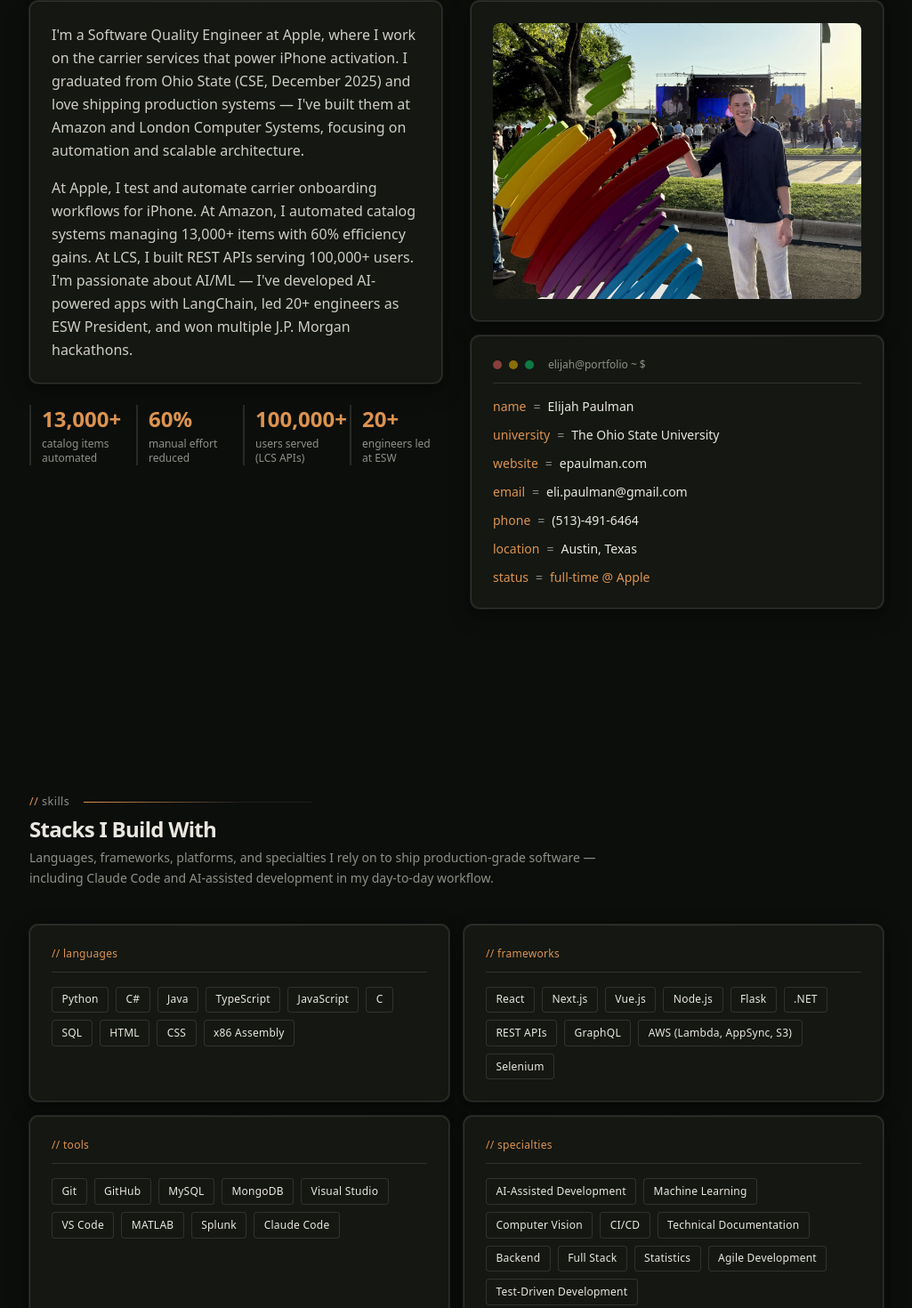
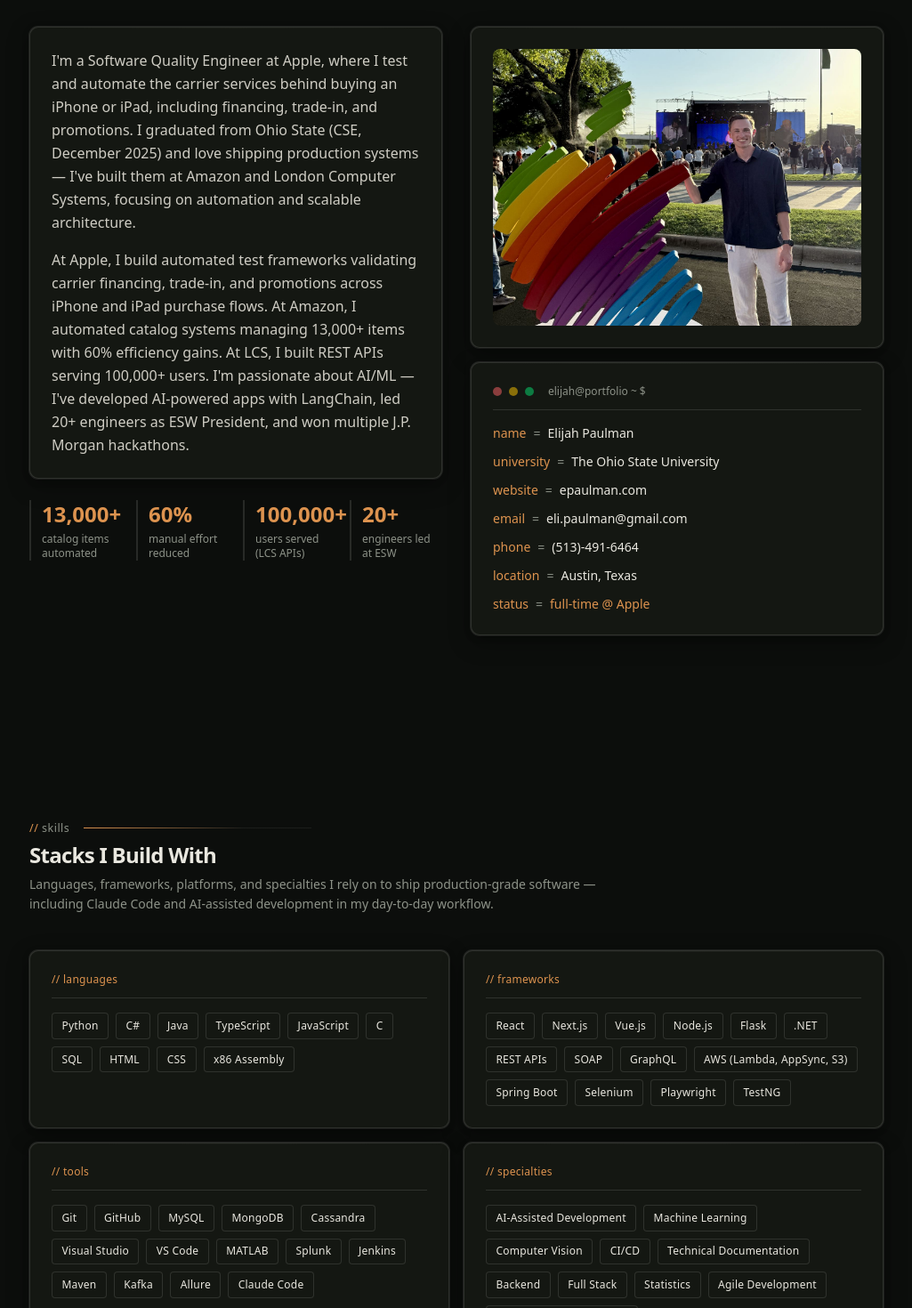
Before and after one commit to elipaulman/elipaulman-github.io, a Next.js app in the folder next-portfolio/: page / in a window 1280 px wide. Shown: the part 960-2430 px from the top of the page at 89% size, without its empty margins (127-1152 px from the left). Built offline with nearby package versions, Linux system fonts and the light colour scheme.

Commit message:
Update Apple experience details and related site copy (#28)

```diff
--- a/next-portfolio/src/components/Hero.tsx
+++ b/next-portfolio/src/components/Hero.tsx
@@ -100,7 +100,7 @@ export function Hero({ socials }: HeroProps) {
               style={{ fontSize: "1.1rem", lineHeight: 1.68 }}
             >
               Software Quality Engineer testing and automating{" "}
-              <span className="text-[var(--accent-2)]">iPhone carrier onboarding</span>. Ohio
+              <span className="text-[var(--accent-2)]">carrier financing and purchase flows for iPhone and iPad</span>. Ohio
               State CSE &apos;25. Previously shipped automation at Amazon and REST APIs at
               London Computer Systems.
             </p>
--- a/next-portfolio/src/data/experience.json
+++ b/next-portfolio/src/data/experience.json
@@ -7,9 +7,10 @@
     "logo": "images/Companies/apple_logo.png",
     "logoAlt": "Apple Logo",
     "responsibilities": [
-      "Engineering internal tools and automation frameworks to validate carrier service integrations powering iPhone activation at scale",
-      "Building automated test platforms that expand coverage and eliminate manual workflows across carrier onboarding pipelines",
-      "Driving quality and reliability of native carrier onboarding through scalable tooling and systems-level testing"
+      "Design and build automated test frameworks (Java, Spring Boot, Playwright, Selenium, TestNG) validating iPhone and iPad purchase flows, including carrier financing, trade-in, and promotions, across point of sale, Apple Online Store, and the Apple Store app",
+      "Built test automation from the ground up for iPad carrier financing following its rollout, covering all supported purchase flows",
+      "Lead test plan design and QA strategy for new carrier rate plans, promotions, and carrier API changes, and drive efforts to expand automated coverage for edge-case scenarios",
+      "Integrate automated tests into existing CI pipelines (Jenkins, Maven) with Allure reporting, and use Splunk to monitor reliability across carrier onboarding at scale"
     ]
   },
   {
--- a/next-portfolio/src/data/personal.json
+++ b/next-portfolio/src/data/personal.json
@@ -13,8 +13,8 @@
   "linkedIn": "https://www.linkedin.com/in/elijahpaulman/",
   "github": "https://github.com/elipaulman",
   "about": {
-    "short": "I'm a Software Quality Engineer at Apple, where I work on the carrier services that power iPhone activation. I graduated from Ohio State (CSE, December 2025) and love shipping production systems — I've built them at Amazon and London Computer Systems, focusing on automation and scalable architecture.",
-    "detailed": "At Apple, I test and automate carrier onboarding workflows for iPhone. At Amazon, I automated catalog systems managing 13,000+ items with 60% efficiency gains. At LCS, I built REST APIs serving 100,000+ users. I'm passionate about AI/ML — I've developed AI-powered apps with LangChain, led 20+ engineers as ESW President, and won multiple J.P. Morgan hackathons."
+    "short": "I'm a Software Quality Engineer at Apple, where I test and automate the carrier services behind buying an iPhone or iPad, including financing, trade-in, and promotions. I graduated from Ohio State (CSE, December 2025) and love shipping production systems — I've built them at Amazon and London Computer Systems, focusing on automation and scalable architecture.",
+    "detailed": "At Apple, I build automated test frameworks validating carrier financing, trade-in, and promotions across iPhone and iPad purchase flows. At Amazon, I automated catalog systems managing 13,000+ items with 60% efficiency gains. At LCS, I built REST APIs serving 100,000+ users. I'm passionate about AI/ML — I've developed AI-powered apps with LangChain, led 20+ engineers as ESW President, and won multiple J.P. Morgan hackathons."
   },
   "hobbies": "I enjoy playing guitar, mountain biking, skiing, kayaking, and spending time with friends and family. I also love tinkering — whether that's creating projects on my 3D printer, building with Arduino, or working on bikes and fixing things with my hands.",
   "stats": [
--- a/next-portfolio/src/data/skills.json
+++ b/next-portfolio/src/data/skills.json
@@ -19,19 +19,28 @@
     { "name": "Flask" },
     { "name": ".NET" },
     { "name": "REST APIs" },
+    { "name": "SOAP" },
     { "name": "GraphQL" },
     { "name": "AWS (Lambda, AppSync, S3)" },
-    { "name": "Selenium" }
+    { "name": "Spring Boot" },
+    { "name": "Selenium" },
+    { "name": "Playwright" },
+    { "name": "TestNG" }
   ],
   "tools": [
     { "name": "Git" },
     { "name": "GitHub" },
     { "name": "MySQL" },
     { "name": "MongoDB" },
+    { "name": "Cassandra" },
     { "name": "Visual Studio" },
     { "name": "VS Code" },
     { "name": "MATLAB" },
     { "name": "Splunk" },
+    { "name": "Jenkins" },
+    { "name": "Maven" },
+    { "name": "Kafka" },
+    { "name": "Allure" },
     { "name": "Claude Code" }
   ],
   "skills": [
```
